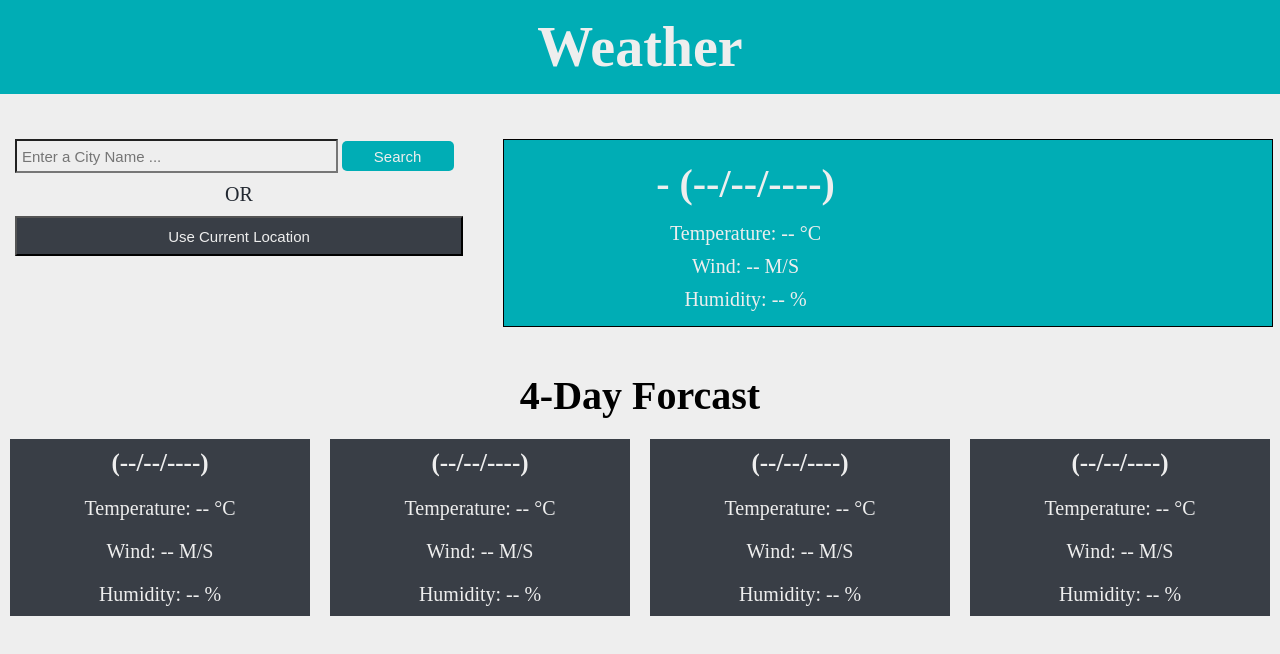
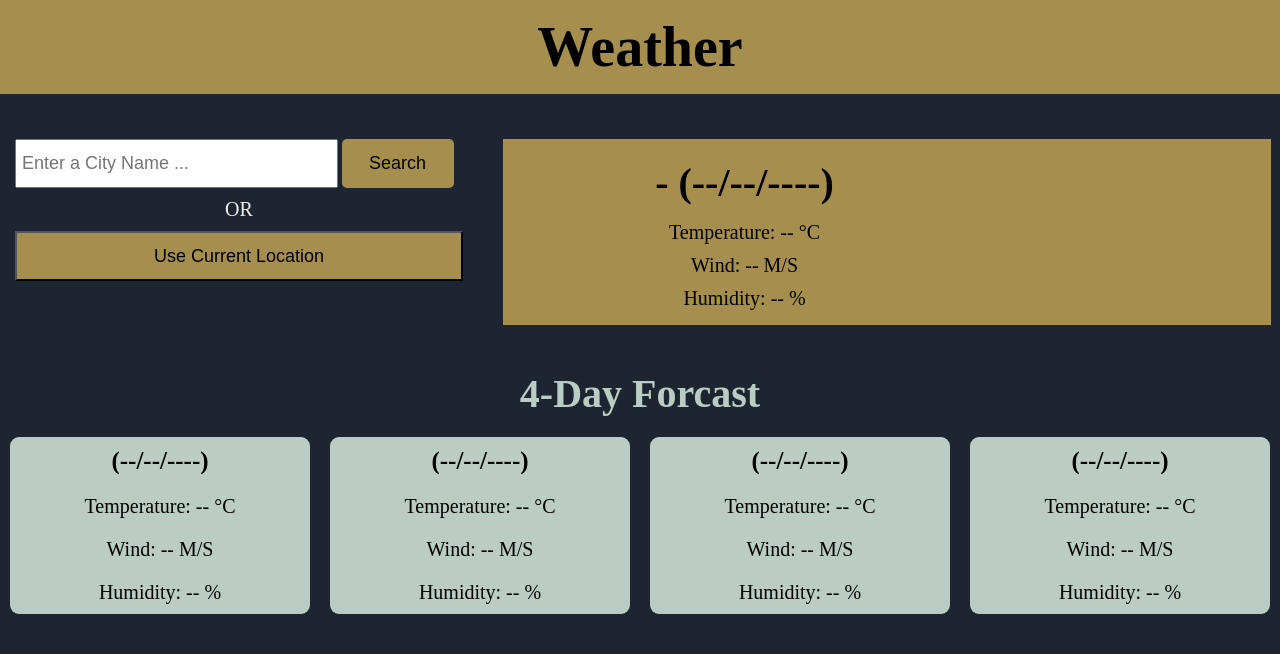
Before and after one commit to SupaStrikas1/Html-Css-Javascript-Projects, a plain HTML site: page Weather-App/index.html in a window 1280 px wide. Shown: the top 654 px of the page. Drawn offline with Linux system fonts and the light colour scheme.

Commit message:
Update multiple styles for better UI

```diff
--- a/Weather-App/style.css
+++ b/Weather-App/style.css
@@ -4,25 +4,25 @@
 }
 
 body{
-    background-color: #EEEEEE;
+    background-color: #1d2630;
+    overflow: hidden;
 }
 
 nav{
     display: flex;
     align-items: center;
     justify-content: center;
-    background-color: #00ADB5;
+    background-color: #a68f4e;
     margin-bottom: 30px;
 }
 nav h1{
-    color: #EEEEEE;
     font-size: 3.5rem;
     padding: 15px 0;
 }
 
 .container{
     display: flex;
-    width: 100%;
+    width: 100vw;
     gap: 40px;
     padding: 15px;
 }
@@ -32,19 +32,17 @@ nav h1{
 }
 #city{
     width: 70%;
-    height: 30px;
-    font-size: 15px;
-    background-color: #EEEEEE;
+    height: 45px;
+    font-size: 18px;
     padding-left: 5px;
 }
 .searchbtn{
     width: 25%;
-    height: 30px;
-    font-size: 15px;
-    background-color: #00ADB5;
+    height: 49px;
+    font-size: 18px;
+    background-color: #a68f4e;
     border: none;
     outline: none;
-    color: #EEEEEE;
     cursor: pointer;
     border-radius: 5px;
 }
@@ -52,22 +50,19 @@ nav h1{
     text-align: center;
     padding: 10px;
     font-size: 20px;
-    color: #222831;
+    color: #EEEEEE;
 }
 .currentloc{
     width: 100%;
-    height: 40px;
-    font-size: 15px;
-    background-color: #393E46;
-    color: #EEEEEE;
+    height: 50px;
+    font-size: 18px;
+    background-color: #a68f4e;
     cursor: pointer;
 }
 
 .container .weatherdata{
     width: 60%;
-    border: 1px solid black;
-    background-color: #00ADB5;
-    color: #EEEEEE;
+    background-color: #a68f4e;
     display: flex;
 }
 .details{
@@ -103,28 +98,32 @@ nav h1{
     font-size: 40px;
     padding: 20px;
     text-align: center;
+    color: #bbccc5;
 }
 .forcastcards{
     display: flex;
     gap: 20px;
+    list-style: none;
 }
 .cards{
-    background-color: #393E46;
-    color: #EEEEEE;
+    background-color: #bbccc5;
     width: 25%;
     font-size: 20px;
     padding: 10px;
+    border-radius: 9px;
 }
 .cards h3{
     text-align: center;
     font-size: 25px;
 }
 .cards .txt{
-    margin: -110px 0px 0px 120px;
-    padding: 0px;
+    margin: -110px 0px 25px 120px;
+    font-weight: bold;
+    text-transform: capitalize;
 }
 .cards img{
-    margin: 0px 0px 45px 55px;
+    margin-left: -10px;
+    height: 150px;
 }
 .cards p{
     padding-top: 20px;
```
